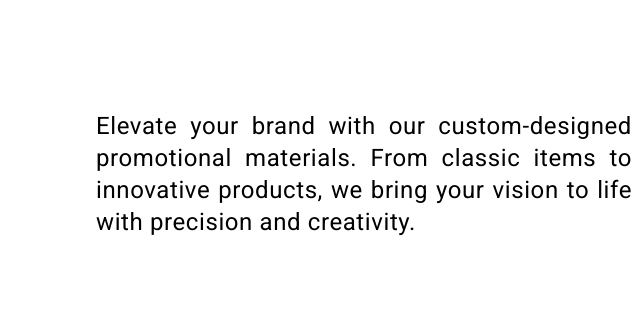
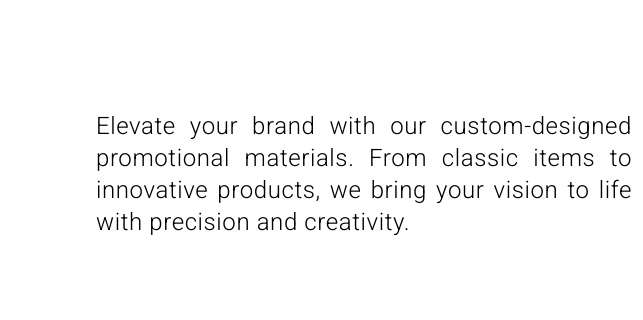
Before and after one commit to Risetech4drew/MPB.com, a website: page pages/services/promotional.html in a window 1280 px wide. Shown: the part 410-730 px from the top of the page, 0-643 px from the left. Drawn offline with nearby package versions, Linux system fonts and the light colour scheme.

Commit message:
reduced font weight for promotional materials intro text

```diff
--- a/pages/services/promotional.html
+++ b/pages/services/promotional.html
@@ -273,7 +273,9 @@
         class="w-[90%] md:w-[85%] container mx-auto flex flex-col md:flex-row md:items-center gap-4"
       >
         <div class="md:w-1/2">
-          <p class="text-xl md:text-2xl max-w-prose text-justify tracking-wide">
+          <p
+            class="text-xl md:text-2xl font-light max-w-prose text-justify tracking-wide"
+          >
             Elevate your brand with our custom-designed promotional materials.
             From classic items to innovative products, we bring your vision to
             life with precision and creativity.
```
